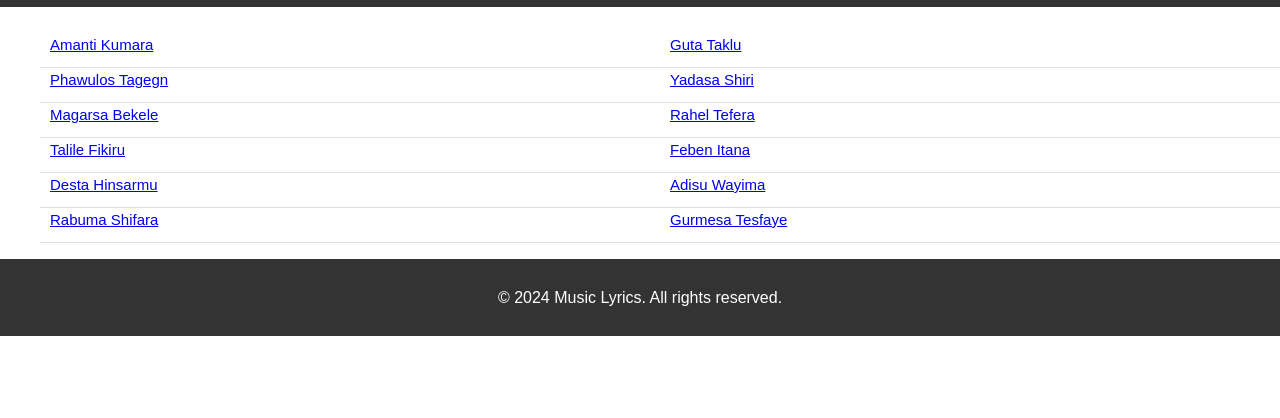
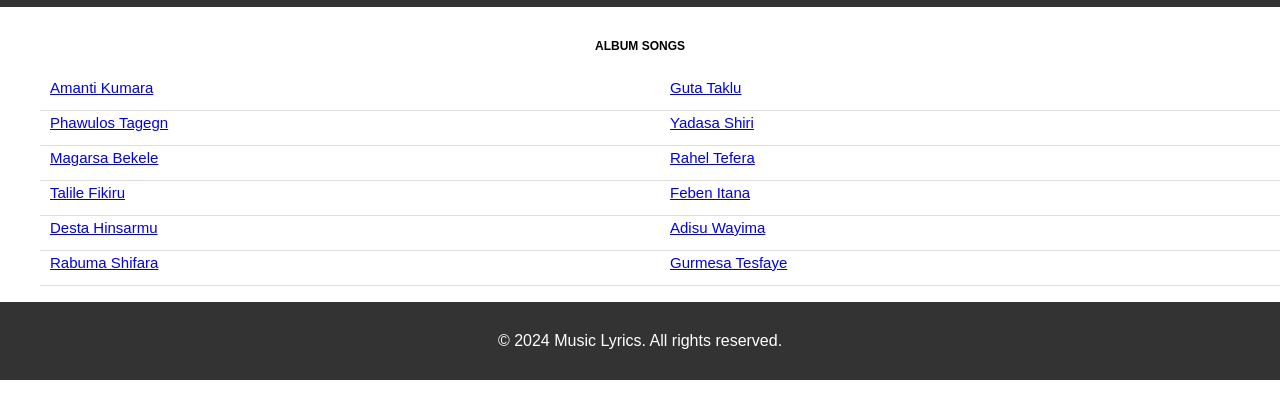
Before and after one commit to soressam/jsionfiles, a plain HTML site: page album.html in a window 1280 px wide. Shown: the part 130-548 px from the top of the page. Drawn offline with Linux system fonts and the light colour scheme.

Commit message:
Update album.html

```diff
--- a/album.html
+++ b/album.html
@@ -27,6 +27,8 @@
         <ul id="songList" class="song-list"></ul>
     </div>
 
+<h1 class="title">ALBUM SONGS</h1>
+
     <ul class="albumlist">
         <li><a href="songs.html?file=ballad-1st.json">Amanti Kumara</a></li>
         <li><a href="songs.html?file=waltz-2nd.json">Guta Taklu</a></li>
```
